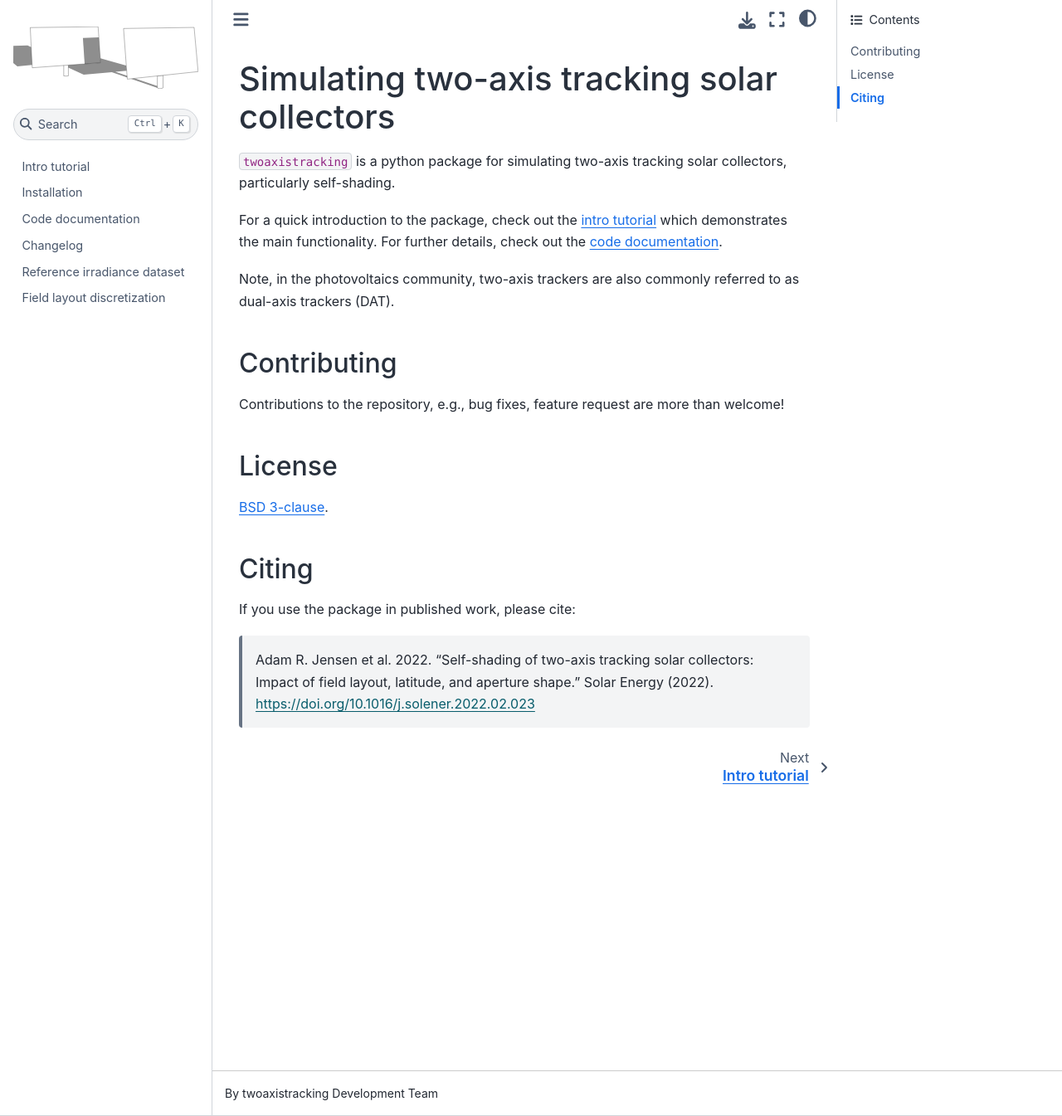
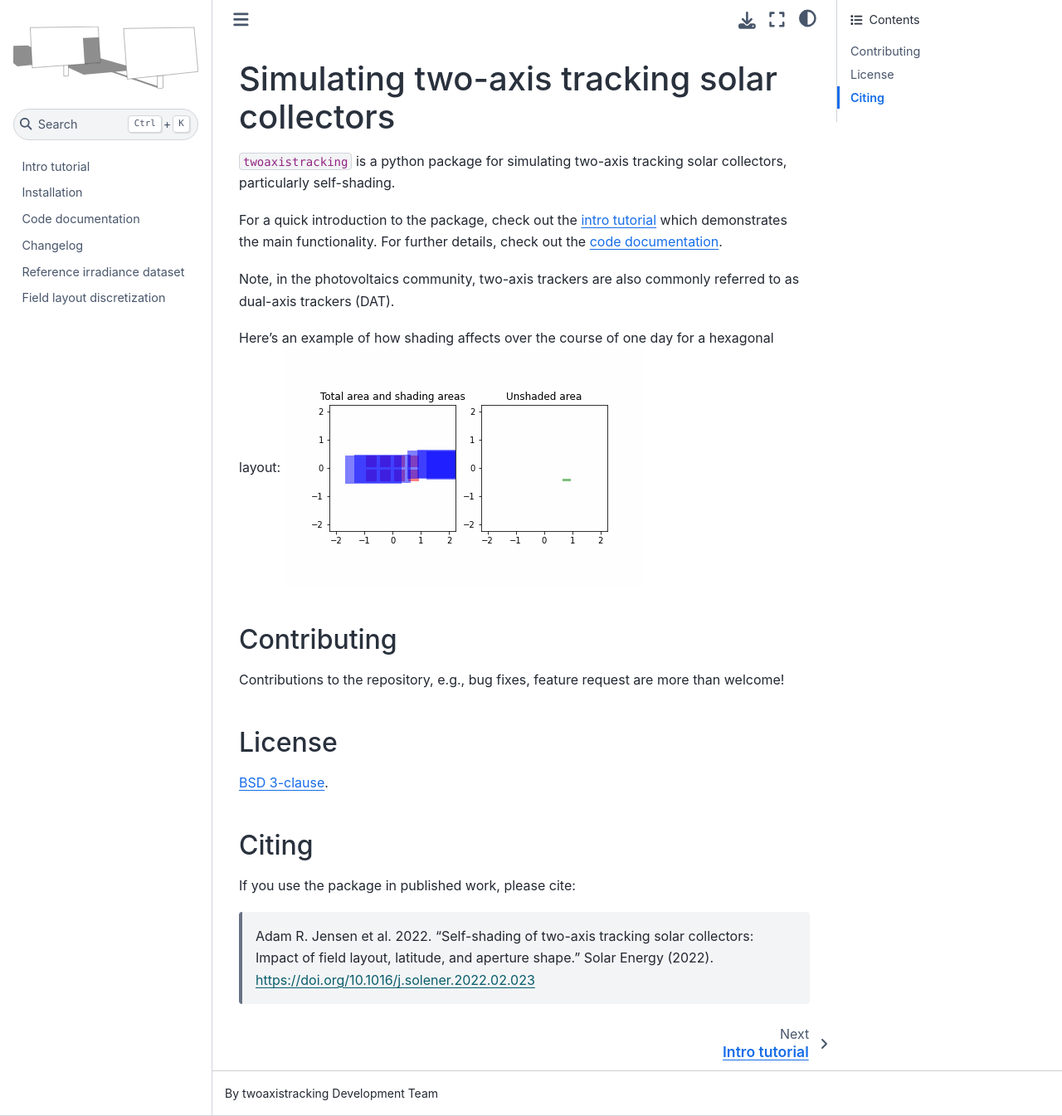
Before and after one commit to pvlib/twoaxistracking, a Sphinx documentation site: the page built from docs/source/index.md, in a window 1280 px wide and 1345 px high. Shown: the whole window at 83% size. Built offline with Sphinx 7.4.7 and the Sphinx Book theme 1.1.4, drawn with Linux system fonts in a browser that asks for light colours.

Commit message:
Add gif to index.md

```diff
--- a/docs/source/index.md
+++ b/docs/source/index.md
@@ -6,6 +6,8 @@ For a quick introduction to the package, check out the [intro tutorial](../noteb
 
 Note, in the photovoltaics community, two-axis trackers are also commonly referred to as dual-axis trackers (DAT).
 
+Here's an example of how shading affects over the course of one day for a hexagonal layout:
+![gif demonstrating shading during one day](/shading_demonstration.gif)
 
 ## Contributing
 Contributions to the repository, e.g., bug fixes, feature request are more than welcome!
```
Also changed, not shown: docs/source/shading_demonstration.gif (added).
